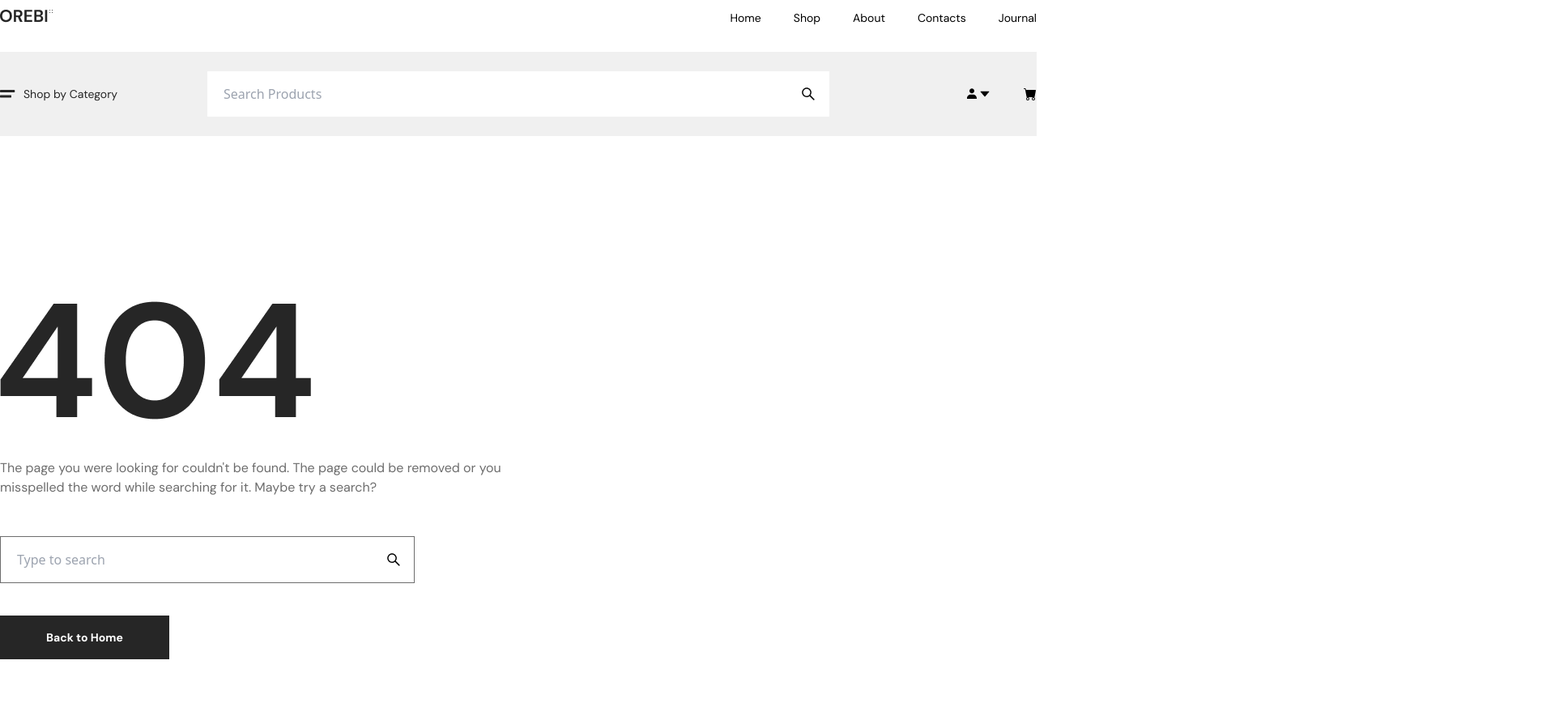
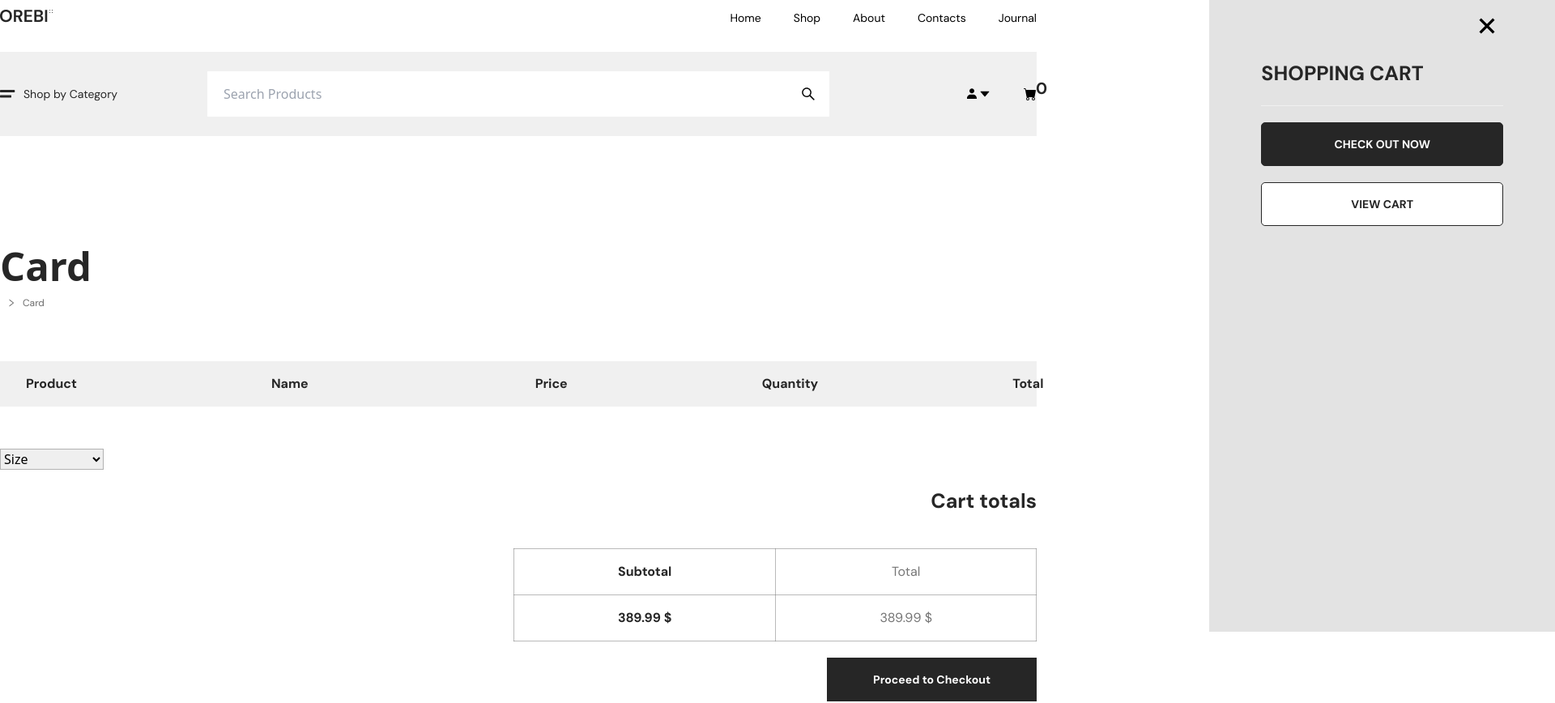
Before and after one commit to thehasandev/ecommerce-2204, a React (Vite) app: page /card in a window 1280 px wide. Shown: the part 20-888 px from the top of the page at 81% size, 1920 px wide, since content can reach past the window. Built offline with nearby package versions, Linux system fonts and the light colour scheme.

Commit message:
add-to-card

```diff
--- a/src/App.jsx
+++ b/src/App.jsx
@@ -15,6 +15,7 @@ import Login from './Pages/Login';
 import Contacts from './Pages/Contacts';
 import Checkout from './Pages/Checkout';
 import About from './Pages/About';
+import Card from './Pages/Card';
 
 
 const router = createBrowserRouter(
@@ -28,6 +29,7 @@ const router = createBrowserRouter(
       <Route path='/checkout' element = {<Checkout/>}/>
       <Route path='/contact' element = {<Contacts/>}/>
       <Route path='/about' element = {<About/>}/>
+      <Route path='/card' element = {<Card/>}/>
       <Route path='*' element = {<Error/>}/>
     </Route>
   )
--- /dev/null
+++ b/src/Pages/Card.jsx
@@ -0,0 +1,104 @@
+import React from 'react'
+
+import Container from '../components/Container'
+import SubHeading from '../components/SubHeading'
+import Flex from '../components/Flex'
+import { Link } from 'react-router-dom'
+import CardOne from "../assets/card.png"
+
+import {AiOutlineRight} from "react-icons/ai"
+import { useSelector } from 'react-redux'
+
+import Button from '../components/Button'
+import PortionHeading from '../components/PortionHeading'
+
+function Card() {
+    let pageName = useSelector((state)=>state.bractcumb.previusName)
+    let cardData =useSelector((state)=>state.card)
+
+
+  return (
+    <Container>
+        <SubHeading text="Card"/>
+
+        <Flex className="items-center gap-x-2 mb-16">
+              <p className='font-dm font-normal text-xs text-secondary first-letter:uppercase flex items-center gap-x-2'>
+
+                <Link to={pageName=="Home" ? "/"  : pageName == "Sing up"? "/sing-up" : `/${pageName}`}>
+                  {pageName}
+                </Link>
+
+                <AiOutlineRight/>
+              </p>
+              <p className='font-dm font-normal text-xs text-secondary first-letter:uppercase'>{window.location.pathname.replace("/"," ")}</p>
+
+        </Flex>
+
+        <ul className='bg-ash flex px-8 py-4 my-5 gap-x-[240px]'>
+                <li className='font-dm font-bold text-base text-primary'>Product</li>
+                <li className='font-dm font-bold text-base text-primary'>Name</li>
+                <li className='font-dm font-bold text-base pl-10 text-primary'>Price</li>
+                <li className='font-dm font-bold text-base text-primary'>Quantity</li>
+                <li className='font-dm font-bold  text-base text-primary'>Total</li>
+        </ul>
+
+        {
+          cardData.card.map((item,index)=>(
+            <div className='flex items-center gap-x-[250px]  py-4 my-5'>
+
+                <div className="w-16">
+                    <img src={item.imgUrl} alt="img1" />
+                </div>
+
+                <p className='font-dm w-32 font-bold  text-base text-primary'>{item.title}</p>
+                <p className='font-dm w-12 font-bold  text-base text-primary'>{item.price}</p>
+                <p className='font-dm w-8 font-bold text-base text-primary'>{item.quantity}</p>
+                <p className='font-dm w-24 font-bold text-base text-primary'>{`1000`}</p>
+
+            </div>
+          )
+
+          )
+        }
+
+
+          <select className='w-32 border mt-8 border-gray/50'>
+            <option className='font-dm font-bold text-base text-primary'>Size</option>
+            <option className='font-dm font-bold text-base text-primary'>29</option>
+            <option className='font-dm font-bold text-base text-primary'>30</option>
+            <option className='font-dm font-bold text-base text-primary'>31</option>
+          </select>
+
+         <section>
+           <PortionHeading text="Cart totals" className="text-right mt-5"/>
+          <Flex className="justify-end mt-10">
+            <table>
+                    <thead>
+                        <tr>
+                            <th className='border border-gray/50  font-dm font-bold text-base text-primary py-4 px-32'>Subtotal</th>
+                            <th className='border border-gray/50 font-dm font-normal text-base text-gray py-4 px-32'>Total</th>
+                        </tr>
+                    </thead>
+
+                    <tbody>
+                        <tr>
+                            <td className='border border-gray/50 font-dm font-bold text-base text-primary py-4 px-32'>389.99 $</td>
+                            <td className='border border-gray/50 font-dm font-normal text-base text-gray py-4 px-32'>389.99 $</td>
+                        </tr>
+                    </tbody>
+
+            </table>
+          </Flex>
+
+          <Flex className="justify-end mt-5">
+              <Link to="/checkout">
+                 <Button text="Proceed to Checkout" hover/>
+              </Link>
+          </Flex>
+         </section>
+
+    </Container>
+  )
+}
+
+export default Card
--- a/src/Pages/Checkout.jsx
+++ b/src/Pages/Checkout.jsx
@@ -110,7 +110,6 @@ function Checkout() {
              <SubHeading text="Your Order" className="text-text39 mt-32 mb-12"/>
 
              <table>
-
                 <thead>
                     <tr>
                         <th className='border border-gray font-dm font-bold text-base text-primary py-4 px-32'>Product</th>
--- a/src/Pages/Contacts.jsx
+++ b/src/Pages/Contacts.jsx
@@ -14,7 +14,7 @@ import {AiOutlineRight} from "react-icons/ai"
 import { useSelector } from 'react-redux'
 
 function Contacts() {
-    let pageName =useSelector((state)=>state.bractcumb.previusName)
+    let pageName = useSelector((state)=>state.bractcumb.previusName)
   return (
     <Container>
            <SubHeading text="Contacts" className="mb-2"/>
--- a/src/Pages/Home.jsx
+++ b/src/Pages/Home.jsx
@@ -9,22 +9,50 @@ import SubHeading from "../components/SubHeading"
 function Home() {
   return (
     <>
-   <Section>
+   <Section className="overflow-x-hidden">
      <Container>
-        <SubHeading/>
+        <SubHeading text="New Arrivals" className="mb-5"/>
+         <Flex className="justify-between ">
+              <div className='w-24'>
+                <Product productName="Product One" price="$44.00"/>
+              </div>
+
+              <div className='w-24'>
+                 <Product productName="Product Two" price="$56.00"/>
+              </div>
+
+              <div className='w-24'>
+                 <Product productName="Product Three" price="$50.00"/>
+              </div>
+
+              <div className='w-24'>
+                <Product productName="Product Four" price="$77.00"/>
+              </div>
+         </Flex>
+     </Container>
+   </Section>
+
+   <Section className="mt-36">
+     <Container>
+        <SubHeading text="Our BestSelling" className="mb-5" price="$66.00"/>
          <Flex className="justify-between">
-            <div className='w-96'>
-                <Product/>
+
+            <div className='w-24'>
+              <Product productName="Product Five" price="$54.00"/>
             </div>
-            <div className='w-96'>
-                <Product/>
+
+            <div className='w-24'>
+               <Product productName="Product Six" price="$88.00"/>
             </div>
-            <div className='w-96'>
-                <Product/>
+
+            <div className='w-24'>
+               <Product productName="Product Seven" price="$69.00"/>
             </div>
-            <div className='w-96'>
-                <Product/>
+
+            <div className='w-24'>
+              <Product productName="Product Eight" price="$48.00"/>
             </div>
+
          </Flex>
      </Container>
    </Section>
--- a/src/components/Product.jsx
+++ b/src/components/Product.jsx
@@ -8,7 +8,26 @@ import { AiFillHeart } from 'react-icons/ai';
 import IconCompare from '../components/Icon/IconCompare'
 import IconAddCard from '../components/Icon/IconAddCard'
 
-function Product() {
+import { useDispatch } from 'react-redux'
+import { addTocard } from '../slices/cardSlice'
+
+
+function Product({productName,price}) {
+ let dispath = useDispatch()
+
+  let handleClick =()=>{
+     dispath(addTocard(
+      {
+
+       title : productName,
+       price      :price,
+       imgUrl: Product1,
+       quantity    :1
+
+      }
+  ))
+  }
+
   return (
     <div className='mx-5'>
     <div className='relative group overflow-hidden '>
@@ -25,17 +44,17 @@ function Product() {
               <IconCompare/>
             </Flex>
 
-            <Flex className="justify-end items-center gap-x-4">
+            <div onClick={handleClick} className="flex justify-end items-center gap-x-4 cursor-pointer">
               <p className='text-sm font-dm font-bold text-primary'>Add to Cart</p>
               <IconAddCard />
-            </Flex>
+            </div>
         </div>
 
     </div>
 
     <Flex className="justify-between items-center mt-4">
-           <PortionHeading text="Basic Crew Neck Tee"/>
-           <p className='font-dm font-normal text-base text-gray'>$44.00</p>
+           <PortionHeading text={productName}/>
+           <p className='font-dm font-normal text-base text-gray'>{price}</p>
     </Flex>
 
     </div>
--- a/src/components/RouteLayouts.jsx
+++ b/src/components/RouteLayouts.jsx
@@ -6,11 +6,11 @@ import { Outlet } from 'react-router-dom'
 
 function RouteLayouts() {
   return (
-    <div>
+    <section>
         <Navbar/>
          <Outlet/>
         <Footer/>
-    </div>
+    </section>
   )
 }
 
--- a/src/components/layouts/Searchbar.jsx
+++ b/src/components/layouts/Searchbar.jsx
@@ -1,21 +1,31 @@
-import React from 'react'
+import React, { useState } from 'react'
 
 import Section from '../Section'
 import Container from '../Container'
 import Flex from '../Flex'
 import DropMenu from '../Icon/DropMenu'
+import Button from "../Button"
 
 import {BiSolidUser} from "react-icons/bi"
 import {AiFillCaretDown} from "react-icons/ai"
+import {GrFormClose} from "react-icons/gr"
 import {BsCartFill} from "react-icons/bs"
 import Search from '../Search'
 import { Link } from 'react-router-dom'
 
-import { useDispatch } from 'react-redux'
+
+
+import { useDispatch, useSelector } from 'react-redux'
 import { bradcrumb } from '../../slices/bratcrumbSlice'
+import PortionHeading from '../PortionHeading'
 
 function Searchbar() {
+  let [open,setOpen]=useState(false)
   let dispatch  = useDispatch()
+
+  let cartData =useSelector((state)=>state.card)
+
+
 
   let handleNameClick=(name)=>{
     dispatch(bradcrumb(name))
@@ -41,7 +51,68 @@ function Searchbar() {
 
                     <AiFillCaretDown/>
                     </Flex>
-                    <BsCartFill/>
+
+                       <div className='relative'>
+                        <BsCartFill onClick={()=>{setOpen(true)}}/>
+
+                        <div className='absolute top-[-13px] left-[15px]   text-xl font-dm font-bold text-primary '>
+                          {cartData.card.length}
+                        </div>
+                       </div>
+
+
+                    <div className={`w-2/6 h-screen  bg-[#e3e3e3] duration-500 absolute top-0 pr-16 pl-16 pb-16 pt-8 z-10 ${open ? "right-0":"right-[-50%] duration-700"}`}>
+                       <Flex className="justify-end">
+                         <GrFormClose size={40} onClick={()=>{setOpen(false)}}/>
+                       </Flex>
+                       <PortionHeading text="SHOPPING CART" className="mt-5 border-b border-ash pb-5"/>
+
+                      {
+                        cartData.card.map((item,index)=>(
+                          <Flex key={index} className="mt-5 mb-8">
+                              <div className='w-2/6 text-center'>
+                                <PortionHeading text="Product" className="text-xl mb-5"/>
+
+                                <div className=" w-16 mx-auto">
+                                  <img src={item.imgUrl} alt="" />
+                                </div>
+
+                              </div>
+
+                              <div className='w-2/6 text-center'>
+                                <PortionHeading text="Name" className="text-xl mb-5"/>
+                                <p className='font-dm font-bold text-base text-primary'>{item.title}</p>
+                              </div>
+
+                              <div className='w-2/6 text-center'>
+                                <PortionHeading text="Price" className="text-xl mb-5"/>
+                                <p className='font-dm font-bold text-base text-primary'>{item.price}</p>
+                              </div>
+
+                              <div className='w-2/6 text-center'>
+                              <PortionHeading text="Quantity" className="text-xl mb-5"/>
+                              <p className='font-dm font-bold text-base text-primary '>{item.quantity}</p>
+                              </div>
+                          </Flex>
+
+                        )
+
+
+
+                        )
+                      }
+
+
+                        <div>
+                          <Link to="/checkout">
+                             <Button text="CHECK OUT NOW" hover className="w-full my-5 rounded-[5px]"/>
+                          </Link>
+                        </div>
+
+                       <Link to="card">
+                          <Button text="VIEW CART"   className="w-full rounded-[5px]"/>
+                       </Link>
+                    </div>
                 </Flex>
             </Flex>
         </Container>
--- a/src/slices/bratcrumbSlice.js
+++ b/src/slices/bratcrumbSlice.js
@@ -1,4 +1,4 @@
-import { createSlice, current } from '@reduxjs/toolkit'
+import { createSlice } from '@reduxjs/toolkit'
 
 export const bratcrumbSlice = createSlice({
   name: 'counter',
--- /dev/null
+++ b/src/slices/cardSlice.js
@@ -0,0 +1,36 @@
+import { createSlice } from '@reduxjs/toolkit'
+
+export const cardSlice = createSlice({
+  name: 'card',
+  initialState: {
+    card: [],
+
+  },
+  reducers: {
+    addTocard: (state,action) => {
+      if(state.card.length>0){
+
+        let arr=[]
+        state.card.map((item)=>{
+           if(item.title==action.payload.title){
+            item.quantity = item.quantity+1
+            arr.push(item.title)
+           }
+        })
+
+       if(arr.indexOf(action.payload.title)==-1){
+        state.card.push(action.payload)
+       }
+
+
+      }else{
+        state.card.push(action.payload)
+       }
+    },
+
+  },
+})
+
+export const { addTocard } = cardSlice.actions
+
+export default cardSlice.reducer
--- a/src/store.js
+++ b/src/store.js
@@ -1,8 +1,11 @@
 import { configureStore } from '@reduxjs/toolkit'
 import bratcrumbSlice from './slices/bratcrumbSlice'
+import cardSlice from './slices/cardSlice'
+
 
 export default configureStore({
   reducer: {
-    bractcumb : bratcrumbSlice
+    bractcumb : bratcrumbSlice,
+    card :cardSlice
   },
 })
--- a/tailwind.config.js
+++ b/tailwind.config.js
@@ -32,6 +32,7 @@ export default {
       },
       width:{
           48: '48%',
+          24: '24%',
         664 : '644px'
       }
     },
```
Also changed, not shown: src/assets/card.png (added).
